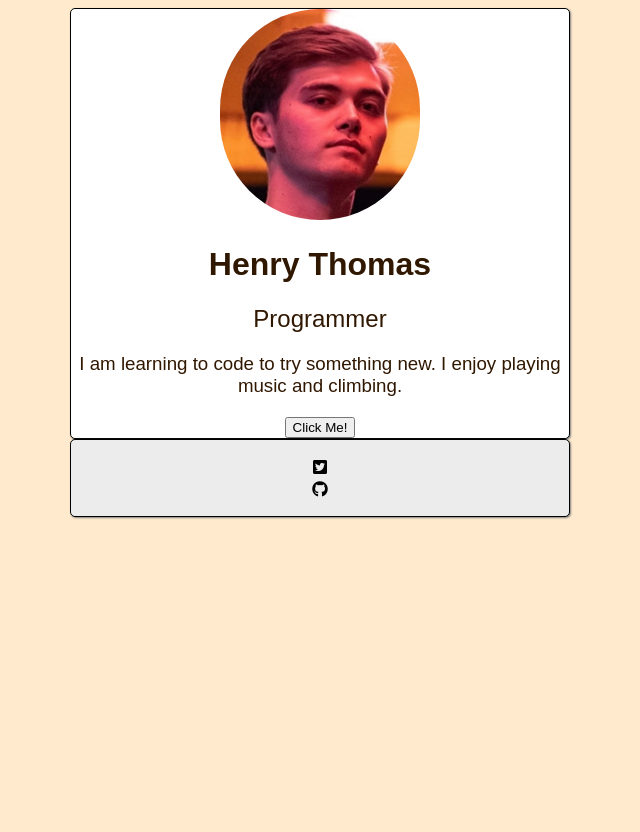
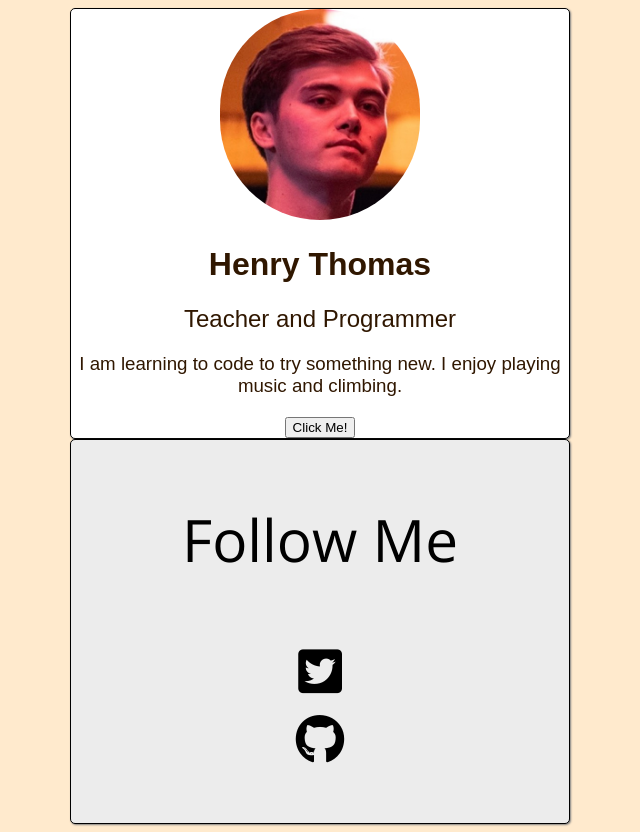
Before and after one commit to HenzaT/profile, a plain HTML site: page index.html in a window 1280 px wide. Shown: the whole page, without its empty margins (320-960 px from the left). Before the commit the page ends 800 px from the top, so only its background shows below. Drawn offline with nearby package versions, Linux system fonts and the light colour scheme.

Commit message:
make my profile better

```diff
--- a/index.html
+++ b/index.html
@@ -16,7 +16,7 @@
           Henry Thomas
         </h1>
         <h2 class="profile-role">
-          Programmer
+          Teacher and Programmer
         </h2>
         <h3 class="profile-bio">
           I am learning to code to try something new. I enjoy playing music and climbing.
@@ -25,6 +25,9 @@
       </div>
       <div class="card-grey">
         <ul class="inline">
+        <h3 class="follow-socials">
+          Follow Me
+        </h3>
           <li>
             <a href="https://x.com/HenryTakashiH" target="_blank">
               <i class="fa-brands fa-square-twitter"></i>
--- a/style.css
+++ b/style.css
@@ -73,6 +73,11 @@ a:hover {
   box-shadow: 1px 1px 2px grey;
 }
 
+.follow-socials {
+  font-family: 'Open Sans', sans-serif;
+  font-weight: 200;
+}
+
 .img-circle {
   width: 200px;
   border-radius: 100px;
@@ -81,4 +86,5 @@ a:hover {
 .inline {
   list-style: none;
   padding-left: 0px;
+  font-size: 50px;
 }
```
